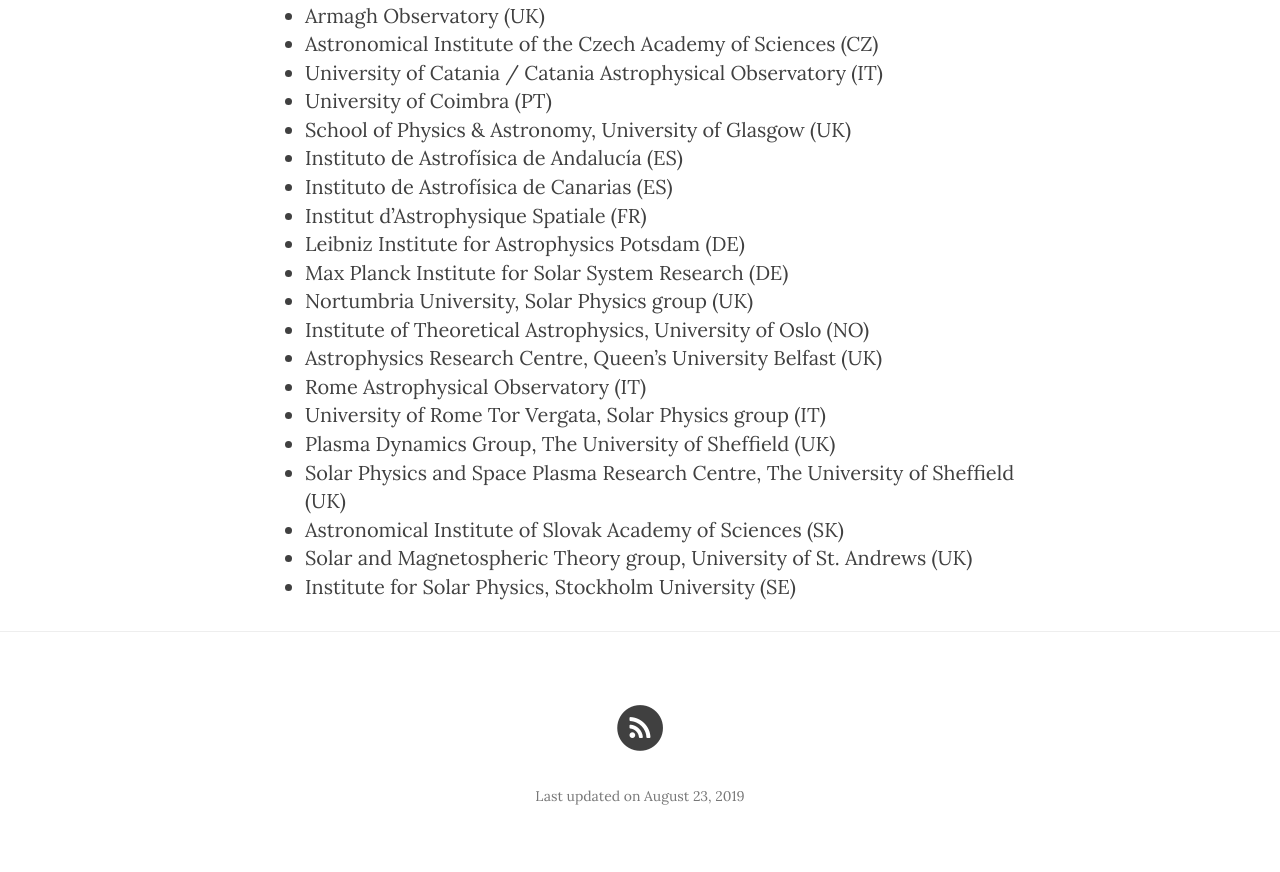
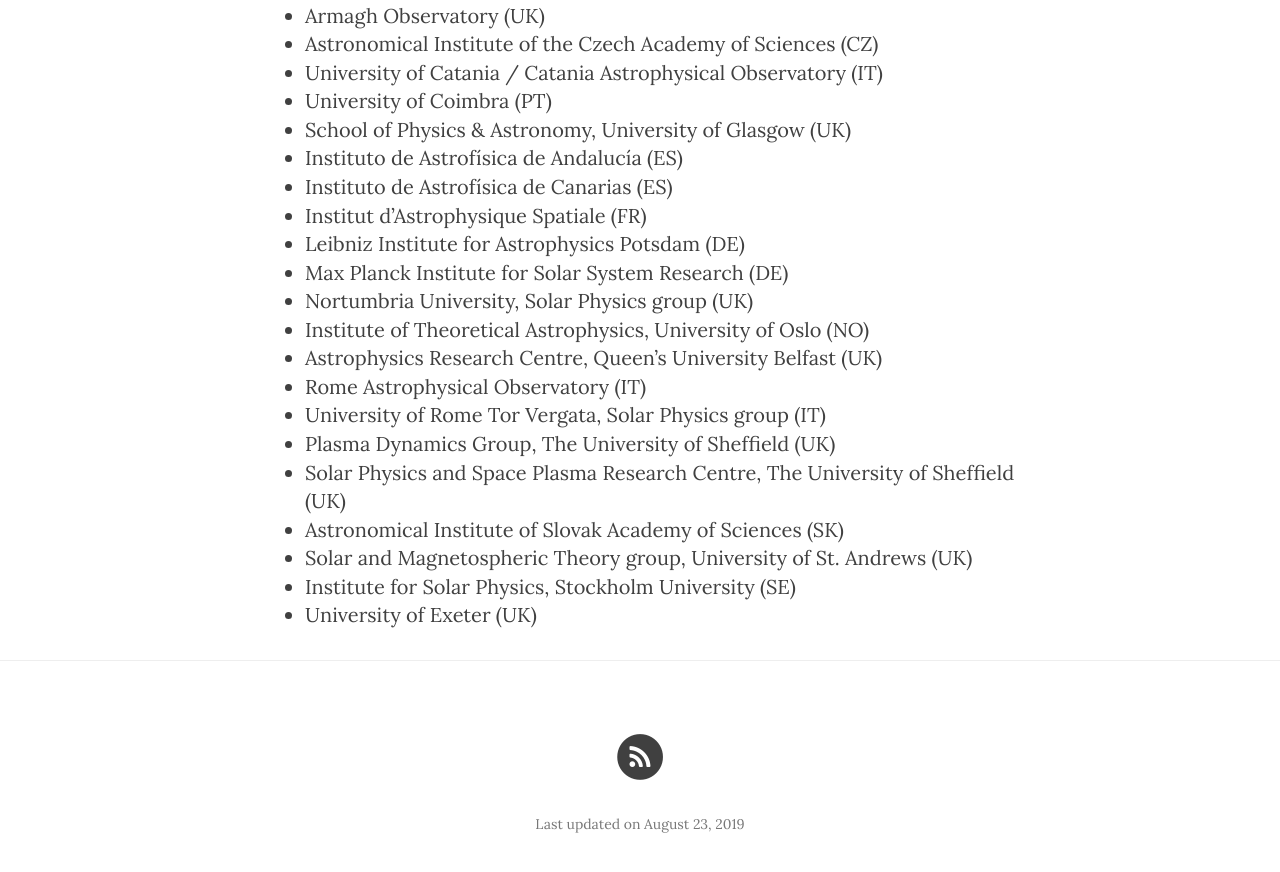
Before and after one commit to ITA-Solar/espos, a Jekyll site: the page built from about.md, in a window 1280 px wide and 900 px high, scrolled down 1069 px. Shown: the top 872 px of the window. Built offline with Jekyll 4.4.1, drawn with Linux system fonts in a browser that asks for light colours; nearby versions of some CDN libraries.

Commit message:
Update about.md

```diff
--- a/about.md
+++ b/about.md
@@ -34,3 +34,4 @@
 * Astronomical Institute of Slovak Academy of Sciences (SK)
 * Solar and Magnetospheric Theory group, University of St. Andrews (UK)
 * Institute for Solar Physics, Stockholm University (SE)
+* University of Exeter (UK)
```
